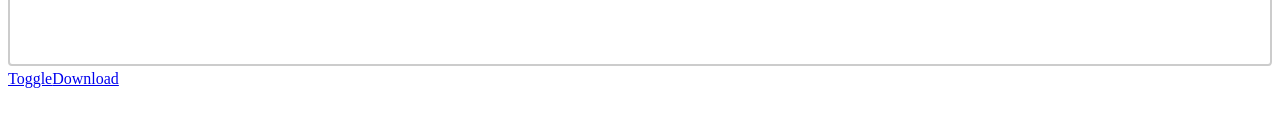
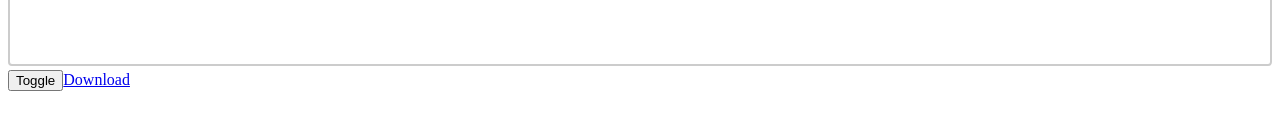
Before and after one commit to IsHaltEchtSo/magic_writer, a React (Vite) app in the folder frontend/: page /writer in a window 1280 px wide. Shown: the part 220-350 px from the top of the page. Built offline with nearby package versions, Linux system fonts and the light colour scheme.

Commit message:
Toggle between Writer and Editor

```diff
--- a/frontend/src/components/magicarea.jsx
+++ b/frontend/src/components/magicarea.jsx
@@ -1,4 +1,4 @@
-import { specialCharacters, eventTypes } from '../constants'
+import { specialCharacters, eventTypes, modes } from '../constants'
 
 import { useState, useEffect } from 'react'
 
@@ -7,10 +7,24 @@ import { useState, useEffect } from 'react'
 export default function MagicArea() {
     const [text, setText] = useState(localStorage.getItem('text') || 'This is where you start your journey!')
 
+    const [mode, setMode] = useState(localStorage.getItem('mode') || modes.write)
+
     // Update the LocalStorage when the 'text'-State changes
     useEffect(() => {
         localStorage.setItem('text', text)
     }, [text])
+
+    useEffect(() => {
+        localStorage.setItem('mode', mode)
+    }, [mode])
+
+    const handleClick = () => {
+        if (mode === modes.edit) {
+            setMode(modes.write)
+        } else {
+            setMode(modes.edit)
+        }
+    }
 
     const handleChange = (event) => {
         switch (event.nativeEvent.inputType) {
@@ -47,6 +61,7 @@ export default function MagicArea() {
         return magicText
     }
 
+    if (mode === modes.write) {
         return (
             <>
                 <textarea
@@ -54,6 +69,20 @@ export default function MagicArea() {
                     onChange={handleChange}
                     value={magicallyDisplay(text)}
                     />
+                <button onClick={handleClick}>Toggle</button>
+            </>
+        )
+    } else if (mode === modes.edit) {
+        console.log(text)
+        return (
+            <>
+                <textarea
+                    className="magicArea"
+                    onChange={handleChange}
+                    value={text}
+                    />
+                <button onClick={handleClick}>Toggle</button>
             </>
         )
     }
+}
--- a/frontend/src/constants.jsx
+++ b/frontend/src/constants.jsx
@@ -10,3 +10,8 @@ export const eventTypes = {
     'insertLine': 'insertLineBreak',
     'deleteLine': 'deleteSoftLineBackward',
 }
+
+export const modes = {
+    'write': 'write',
+    'edit': 'edit'
+}
--- a/frontend/src/writer.jsx
+++ b/frontend/src/writer.jsx
@@ -11,7 +11,6 @@ export default function WriterPage() {
             <NavigationBar />
             <h1>Magic Writer/Editor</h1>
             <MagicArea className='writerArea' />
-            <Link to='/writer'>Toggle</Link>
             <Link to='/download'>Download</Link>
         </>
     )
```
Lines whose indentation alone changed are shown as unchanged.
